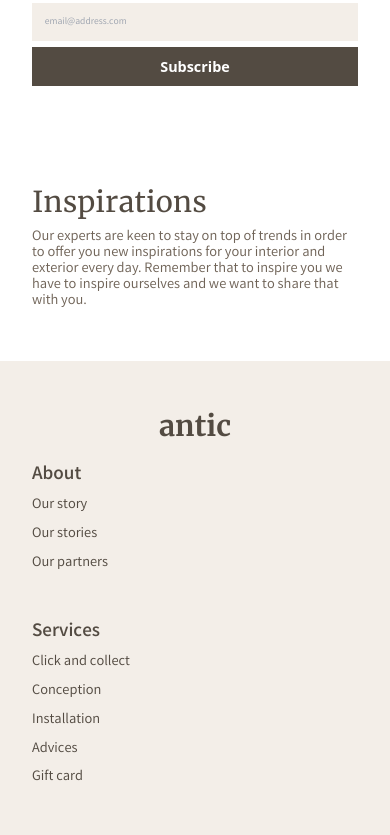
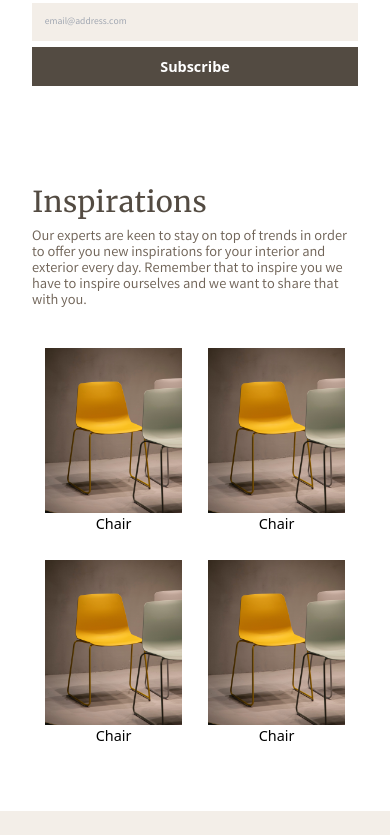
Before and after one commit to GrazianoMono/Antic, a website built with Vite: page src/index.html in a window 390 px wide. Shown: the part 1735-2570 px from the top of the page. Built offline with nearby package versions, Linux system fonts and the light colour scheme.

Commit message:
feat: created inspiration images that has to slide, still in progress

```diff
--- a/src/index.html
+++ b/src/index.html
@@ -380,11 +380,14 @@
                 items-center
                 justify-start
                 py-32
-                md:flex-row
                 bg-white
+                md:flex-col-reverse
+				overflow-hidden
             "
         >
-            <div class="inspiration__description flex flex-col md:flex-row">
+            <div
+                class="inspiration__description flex flex-col md:flex-row mb-16"
+            >
                 <h2 class="text-brown-dark font-merri w-full mb-8 text-7xl">
                     Inspirations
                 </h2>
@@ -448,7 +451,69 @@
                     <h3 class="text-brown-light font-varta">01 / 05</h3>
                 </div>
             </div>
-            <div class="inspiration__images w-full flex flex-row"></div>
+
+            <div
+                class="
+                    inspiration__images
+                    flex flex-row flex-wrap
+                    md:flex-nowrap
+					md:mb-16
+					overflow-x-scroll
+                "
+            >
+                <div
+                    class="
+                        inspired-image
+                        flex flex-col
+                        justify-start
+                        items-center
+                        w-1/2
+                        p-8 md:w-[53rem]
+                    "
+                >
+                    <img src="./assets/images/slide1.png" alt="chair" />
+                    <h4>Chair</h4>
+                </div>
+                <div
+                    class="
+                        inspired-image
+                        flex flex-col
+                        justify-start
+                        items-center
+                        w-1/2
+                        p-8 md:w-[53rem]
+                    "
+                >
+                    <img src="./assets/images/slide1.png" alt="chair" />
+                    <h4>Chair</h4>
+                </div>
+                <div
+                    class="
+                        inspired-image
+                        flex flex-col
+                        justify-start
+                        items-center
+                        w-1/2
+                        p-8 md:w-[53rem]
+                    "
+                >
+                    <img src="./assets/images/slide1.png" alt="chair" />
+                    <h4>Chair</h4>
+                </div>
+                <div
+                    class="
+                        inspired-image
+                        flex flex-col
+                        justify-start
+                        items-center
+                        w-1/2
+                        p-8 md:w-[53rem]
+                    "
+                >
+                    <img src="./assets/images/slide1.png" alt="chair" />
+                    <h4>Chair</h4>
+                </div>
+            </div>
         </section>
 
         <section
```
